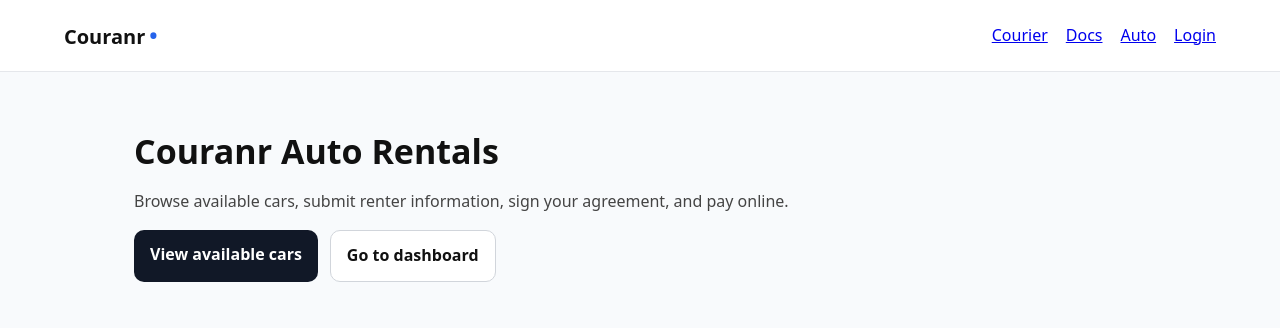
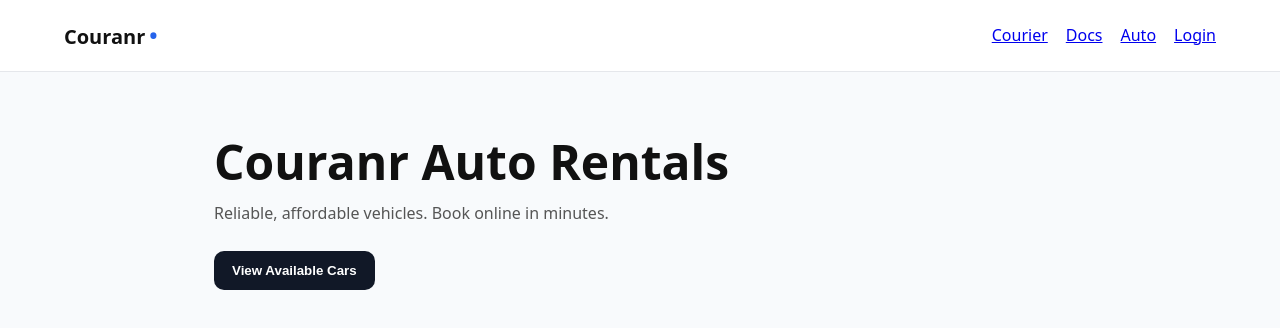
Before and after one commit to kkoly10/couranr-os, a Next.js app: page /auto in a window 1280 px wide. Shown: the top 328 px of the page. Built offline with nearby package versions, Linux system fonts and the light colour scheme; no server answers.

Commit message:
Update page.tsx

```diff
--- a/app/auto/page.tsx
+++ b/app/auto/page.tsx
@@ -1,36 +1,28 @@
 import Link from "next/link";
 
-export default function AutoLanding() {
+export default function AutoHomePage() {
   return (
-    <main style={{ maxWidth: 1100, margin: "0 auto", padding: 24 }}>
-      <h1 style={{ fontSize: 34, margin: 0 }}>Couranr Auto Rentals</h1>
-      <p style={{ marginTop: 10, color: "#444", lineHeight: 1.6 }}>
-        Browse available cars, submit renter information, sign your agreement, and pay online.
+    <div style={{ maxWidth: 900, margin: "0 auto", padding: 24 }}>
+      <h1>Couranr Auto Rentals</h1>
+      <p style={{ color: "#555", marginBottom: 24 }}>
+        Reliable, affordable vehicles. Book online in minutes.
       </p>
 
-      <div style={{ marginTop: 16, display: "flex", gap: 12, flexWrap: "wrap" }}>
-        <Link href="/auto/rent" style={btnPrimary}>View available cars</Link>
-        <Link href="/dashboard" style={btnGhost}>Go to dashboard</Link>
-      </div>
-    </main>
+      <Link href="/auto/vehicles">
+        <button
+          style={{
+            padding: "12px 18px",
+            borderRadius: 10,
+            border: "none",
+            background: "#111827",
+            color: "#fff",
+            fontWeight: 700,
+            cursor: "pointer",
+          }}
+        >
+          View Available Cars
+        </button>
+      </Link>
+    </div>
   );
 }
-
-const btnPrimary: React.CSSProperties = {
-  padding: "12px 16px",
-  borderRadius: 10,
-  background: "#111827",
-  color: "#fff",
-  fontWeight: 800,
-  textDecoration: "none",
-};
-
-const btnGhost: React.CSSProperties = {
-  padding: "12px 16px",
-  borderRadius: 10,
-  border: "1px solid #d1d5db",
-  background: "#fff",
-  color: "#111",
-  fontWeight: 800,
-  textDecoration: "none",
-};
```
